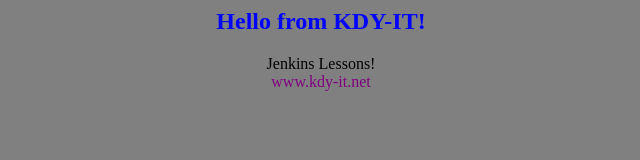
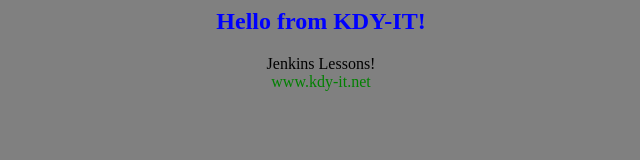
Before and after one commit to davydovk/DevOps, a plain HTML site: page index.html in a window 1280 px wide. Shown: the full height of the page, 319-959 px from the left. Drawn offline with Linux system fonts and the light colour scheme.

Commit message:
Set index.html

```diff
--- a/index.html
+++ b/index.html
@@ -4,7 +4,7 @@
 <center>
 <h2><font color=blue>Hello from KDY-IT!</font></h2>
 Jenkins Lessons!<br>
-<font color=purple>www.kdy-it.net</font>
+<font color=green>www.kdy-it.net</font>
 
 </center>
 </body>
```
